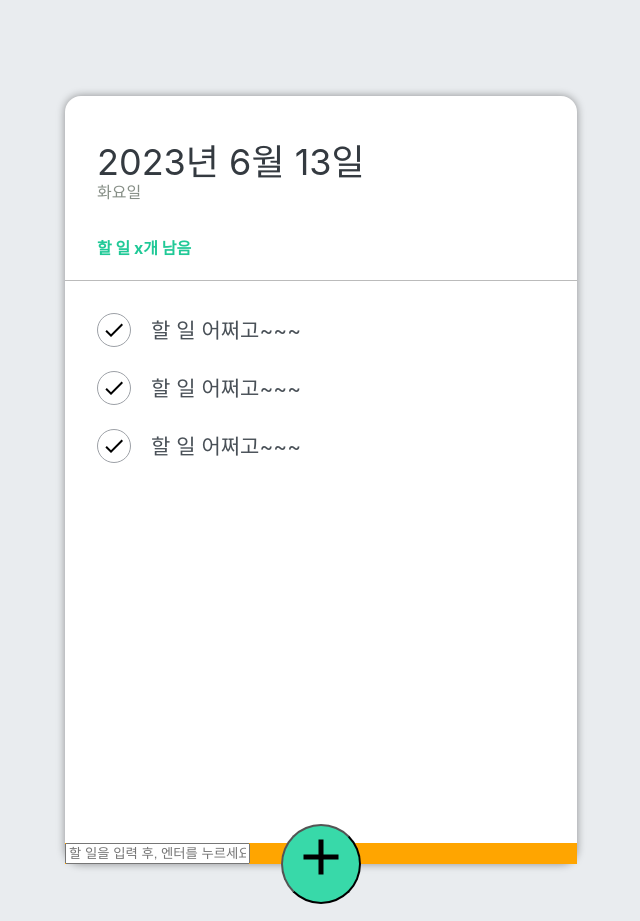
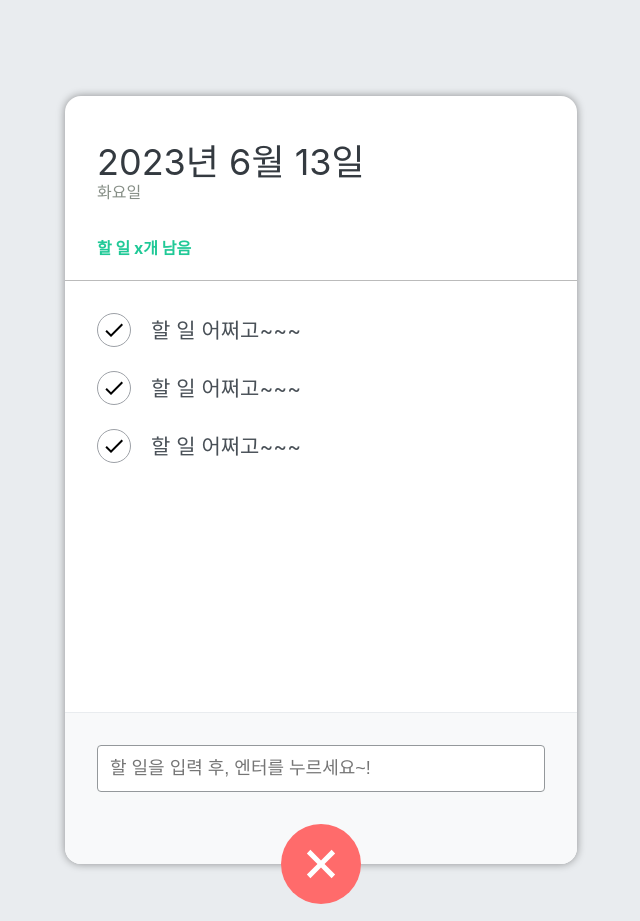
Before and after one commit to PudingJelly/react-todo, a React (Create React App) app: page / in a window 1280 px wide. Shown: the whole page, without its empty margins (319-959 px from the left). Built offline with nearby package versions, Linux system fonts and the light colour scheme.

Commit message:
기초 디자인 끝

```diff
--- a/src/component/TodoInput.js
+++ b/src/component/TodoInput.js
@@ -13,7 +13,7 @@ const TodoInput = () => {
                 />
             </form>
         </div>
-        <button className='insert-btn'>
+        <button className='insert-btn open'>
             <MdAdd />
         </button>
     </>
--- a/src/component/scss/TodoInput.scss
+++ b/src/component/scss/TodoInput.scss
@@ -1,9 +1,49 @@
 .form-wrapper {
-    background: orange;
+    width: 100%;
+    position: absolute;
+    left: 0;
+    bottom: 0;
+
+    .insert-form {
+        background: #f8f9fa;
+        padding: 32px 32px 72px;
+        border-bottom-left-radius: 16px;
+        border-bottom-right-radius: 16px;
+        border-top: 1px solid #e9ecef;
+
+        input {
+            padding: 12px;
+            border-radius: 4px;
+            border: 1px solid #94989b;
+            width: 100%;
+            outline: none;
+            font-size: 18px;
+            box-sizing: border-box;
+        }
+    }
 }
+
 
 .insert-btn {
     background: #38d9a9;
+
+    &:hover {
+        background: #63e6be;
+    }
+    &:active {
+        background: #20c997;
+    }
+    &.open {
+        background: #ff6b6b;
+
+        &:hover {
+            background: #ff8787;
+        }
+        &:active {
+            background: #fa5252;
+        }
+        transform: translate(-50%, 50%) rotate(45deg);
+    }
 
     z-index: 5;
     cursor: pointer;
@@ -16,4 +56,14 @@
     left: 50%;
     bottom: 0;
     transform: translate(-50%, 50%);
+
+    color: white;
+    border: none;
+    outline: none;
+
+    display: flex;
+    justify-content: center;
+    align-items: center;
+
+    transition: 0.125s ease-in;
 }
```
